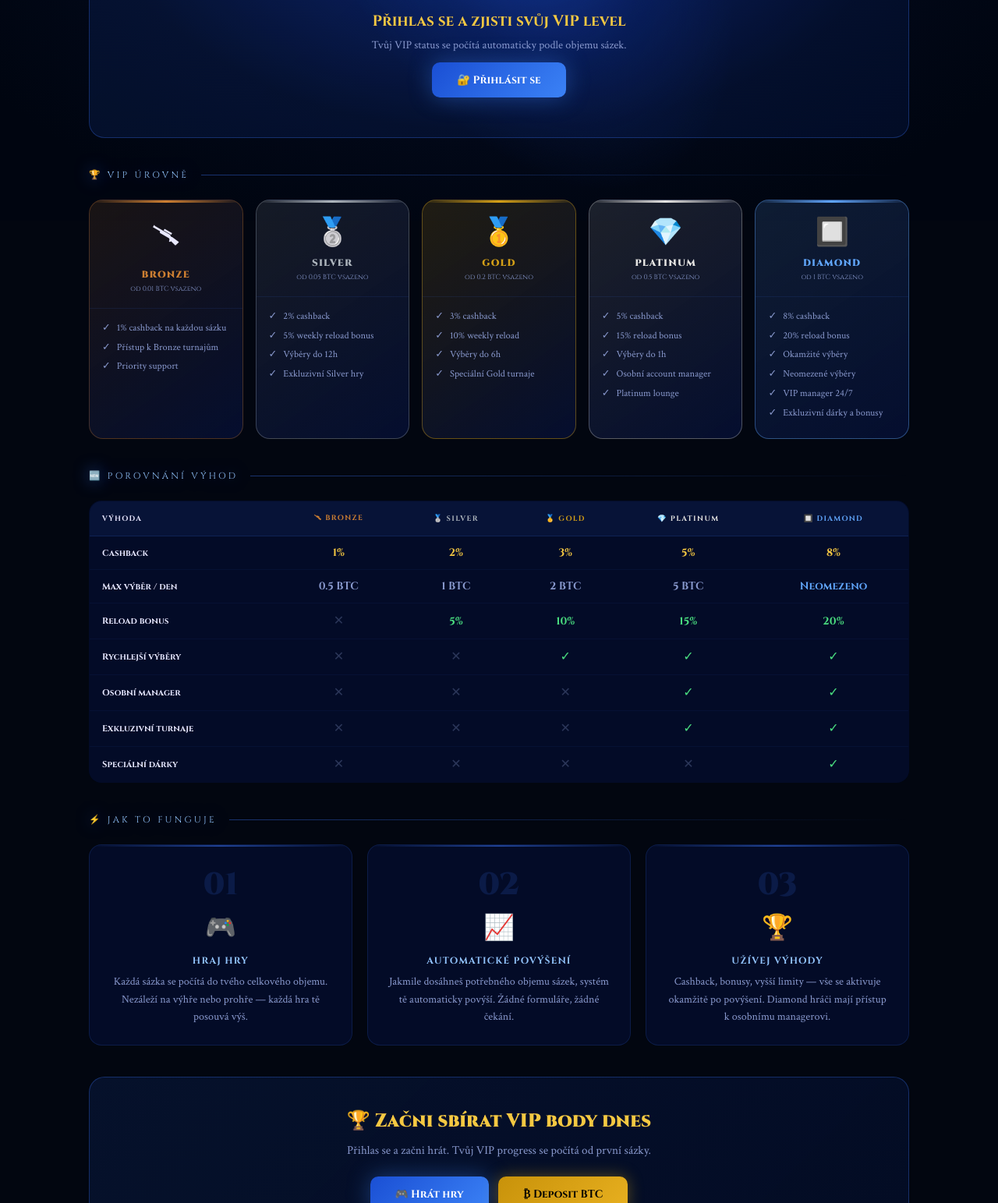
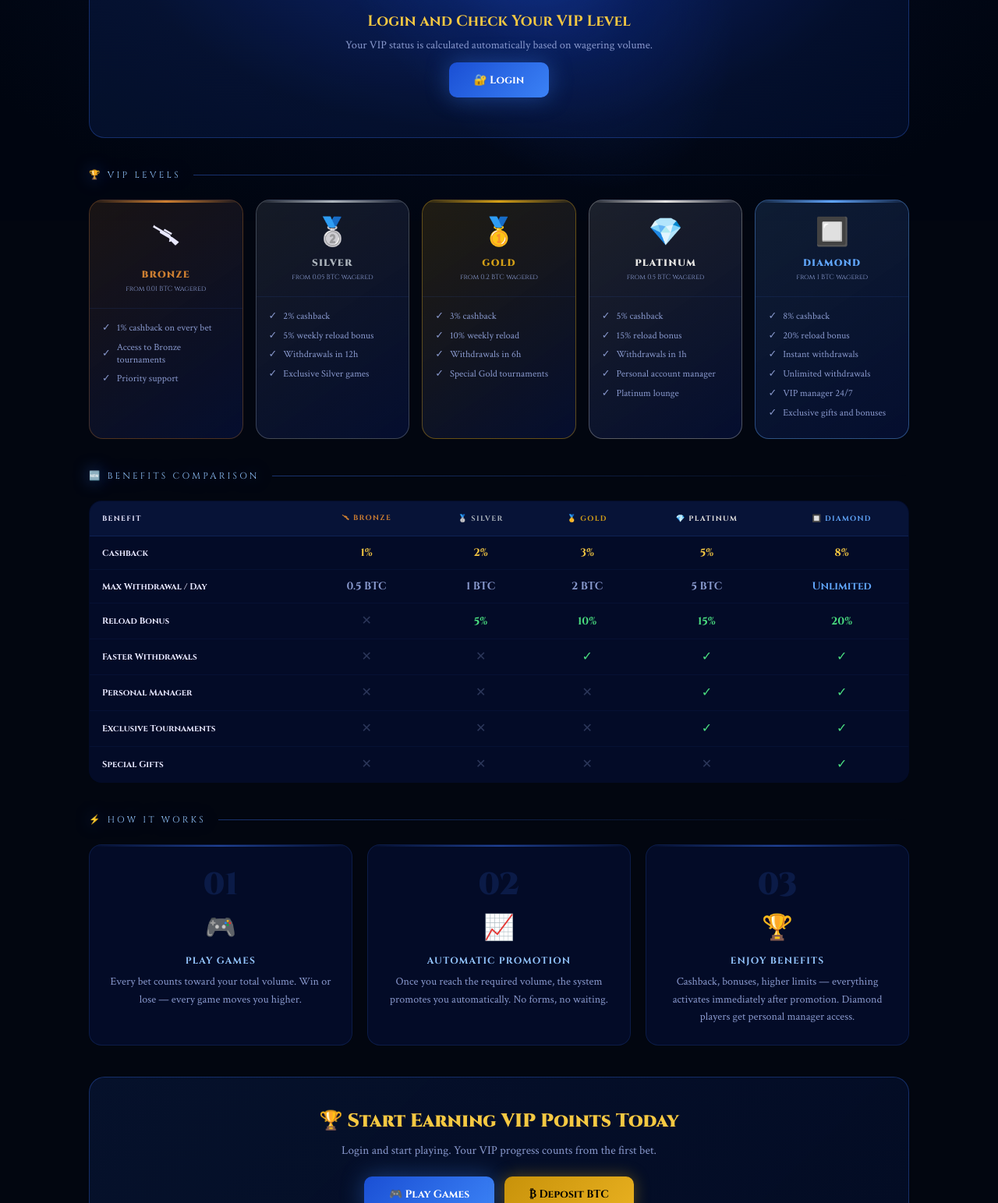
Before and after one commit to petrholoubek/cryptokasino, a plain HTML site: page vip.html in a window 1280 px wide. Shown: the part 517-2060 px from the top of the page at 78% size. Drawn offline with nearby package versions, Linux system fonts and the light colour scheme.

Commit message:
Update vip.html

```diff
--- a/vip.html
+++ b/vip.html
@@ -1,5 +1,5 @@
 <!DOCTYPE html>
-<html lang="cs">
+<html lang="en">
 <head>
 <meta charset="UTF-8">
 <meta name="viewport" content="width=device-width, initial-scale=1.0">
@@ -168,7 +168,7 @@ footer{position:relative;z-index:2;border-top:1px solid rgba(60,120,255,0.15);pa
 
 <header>
   <a href="index.html" class="logo"><div class="logo-icon">&#8383;</div><span>Crypto</span><span>Kasino</span></a>
-  <nav><a href="casino.html">Casino</a><a href="live.html">Live</a><a href="sports.html">Sports</a><a href="vip.html">VIP</a><a href="promotions.html">Promotions</a><a href="affiliate.html">Affiliate</a></nav>
+  <nav><a href="casino.html">Casino</a><a href="live.html">Live</a><a href="sports.html">Sports</a><a href="vip.html" class="active">VIP</a><a href="promotions.html">Promotions</a><a href="affiliate.html">Affiliate</a></nav>
   <div class="header-right">
     <span class="btc-bal" id="headerBal">0.00000000 BTC</span>
     <span class="vip-badge-header" id="headerVip" style="display:none"></span>
@@ -194,16 +194,16 @@ footer{position:relative;z-index:2;border-top:1px solid rgba(60,120,255,0.15);pa
   <div class="vip-hero">
     <div class="vip-hero-tag">&#127942; Exclusive VIP Program</div>
     <h1>Play More. Earn More.</h1>
-    <p>Čím více hraješ, tím vyšší VIP level získáš — automaticky. Žádné přihlášky, žádné podmínky. Prostě hraj a sbírej výhody.</p>
+    <p>The more you play, the higher your VIP level — automatically. No applications, no conditions. Just play and collect benefits.</p>
   </div>
 
   <!-- PLAYER STATUS -->
   <div class="player-status" id="playerStatus">
     <div class="ps-not-logged" id="psNotLogged">
       <div class="ps-not-logged-icon">&#127942;</div>
-      <div class="ps-not-logged-title">Přihlas se a zjisti svůj VIP level</div>
-      <div class="ps-not-logged-sub">Tvůj VIP status se počítá automaticky podle objemu sázek.</div>
-      <a href="login.html" class="btn-primary">&#128272; Přihlásit se</a>
+      <div class="ps-not-logged-title">Login and Check Your VIP Level</div>
+      <div class="ps-not-logged-sub">Your VIP status is calculated automatically based on wagering volume.</div>
+      <a href="login.html" class="btn-primary">&#128272; Login</a>
     </div>
     <div id="psLogged" style="display:none">
       <div class="ps-header">
@@ -221,7 +221,7 @@ footer{position:relative;z-index:2;border-top:1px solid rgba(60,120,255,0.15);pa
       </div>
       <div class="ps-stats">
         <div class="ps-stat">
-          <div class="ps-stat-lbl">Celkem vsazeno</div>
+          <div class="ps-stat-lbl">Total Wagered</div>
           <div class="ps-stat-val" id="psTotalWagered">—</div>
         </div>
         <div class="ps-stat">
@@ -229,14 +229,14 @@ footer{position:relative;z-index:2;border-top:1px solid rgba(60,120,255,0.15);pa
           <div class="ps-stat-val" id="psCashback" style="color:var(--gold-light)">—</div>
         </div>
         <div class="ps-stat">
-          <div class="ps-stat-lbl">Max výběr/den</div>
+          <div class="ps-stat-lbl">Max Withdrawal/Day</div>
           <div class="ps-stat-val" id="psMaxWith" style="color:var(--blue)">—</div>
         </div>
       </div>
       <!-- PROGRESS BAR -->
       <div class="ps-progress" id="psProgress">
         <div class="ps-progress-header">
-          <span class="ps-progress-label" id="psProgressLabel">Pokrok do dalšího levelu</span>
+          <span class="ps-progress-label" id="psProgressLabel">Progress to Next Level</span>
           <span class="ps-progress-pct" id="psProgressPct">0%</span>
         </div>
         <div class="ps-progress-track">
@@ -251,18 +251,18 @@ footer{position:relative;z-index:2;border-top:1px solid rgba(60,120,255,0.15);pa
   </div>
 
   <!-- VIP LEVELS -->
-  <div class="levels-title">&#127942; VIP Úrovně</div>
+  <div class="levels-title">&#127942; VIP Levels</div>
   <div class="levels-grid" id="levelsGrid">
-    <!-- Renderováno JS -->
+    <!-- Rendered by JS -->
   </div>
 
   <!-- BENEFITS TABLE -->
   <div class="benefits-section">
-    <div class="levels-title">&#127381; Porovnání výhod</div>
+    <div class="levels-title">&#127381; Benefits Comparison</div>
     <table class="benefits-table">
       <thead>
         <tr>
-          <th>Výhoda</th>
+          <th>Benefit</th>
           <th style="color:#cd7f32">&#129350; Bronze</th>
           <th style="color:#adb5bd">&#129352; Silver</th>
           <th style="color:#D4A017">&#129351; Gold</th>
@@ -280,15 +280,15 @@ footer{position:relative;z-index:2;border-top:1px solid rgba(60,120,255,0.15);pa
           <td><span class="bt-val bt-gold">8%</span></td>
         </tr>
         <tr>
-          <td>Max výběr / den</td>
+          <td>Max Withdrawal / Day</td>
           <td><span class="bt-val">0.5 BTC</span></td>
           <td><span class="bt-val">1 BTC</span></td>
           <td><span class="bt-val">2 BTC</span></td>
           <td><span class="bt-val">5 BTC</span></td>
-          <td><span class="bt-val bt-diamond">Neomezeno</span></td>
+          <td><span class="bt-val bt-diamond">Unlimited</span></td>
         </tr>
         <tr>
-          <td>Reload bonus</td>
+          <td>Reload Bonus</td>
           <td><span class="bt-cross">✕</span></td>
           <td><span class="bt-val bt-green">5%</span></td>
           <td><span class="bt-val bt-green">10%</span></td>
@@ -296,7 +296,7 @@ footer{position:relative;z-index:2;border-top:1px solid rgba(60,120,255,0.15);pa
           <td><span class="bt-val bt-green">20%</span></td>
         </tr>
         <tr>
-          <td>Rychlejší výběry</td>
+          <td>Faster Withdrawals</td>
           <td><span class="bt-cross">✕</span></td>
           <td><span class="bt-cross">✕</span></td>
           <td><span class="bt-check">✓</span></td>
@@ -304,7 +304,7 @@ footer{position:relative;z-index:2;border-top:1px solid rgba(60,120,255,0.15);pa
           <td><span class="bt-check">✓</span></td>
         </tr>
         <tr>
-          <td>Osobní manager</td>
+          <td>Personal Manager</td>
           <td><span class="bt-cross">✕</span></td>
           <td><span class="bt-cross">✕</span></td>
           <td><span class="bt-cross">✕</span></td>
@@ -312,7 +312,7 @@ footer{position:relative;z-index:2;border-top:1px solid rgba(60,120,255,0.15);pa
           <td><span class="bt-check">✓</span></td>
         </tr>
         <tr>
-          <td>Exkluzivní turnaje</td>
+          <td>Exclusive Tournaments</td>
           <td><span class="bt-cross">✕</span></td>
           <td><span class="bt-cross">✕</span></td>
           <td><span class="bt-cross">✕</span></td>
@@ -320,7 +320,7 @@ footer{position:relative;z-index:2;border-top:1px solid rgba(60,120,255,0.15);pa
           <td><span class="bt-check">✓</span></td>
         </tr>
         <tr>
-          <td>Speciální dárky</td>
+          <td>Special Gifts</td>
           <td><span class="bt-cross">✕</span></td>
           <td><span class="bt-cross">✕</span></td>
           <td><span class="bt-cross">✕</span></td>
@@ -333,35 +333,35 @@ footer{position:relative;z-index:2;border-top:1px solid rgba(60,120,255,0.15);pa
 
   <!-- HOW IT WORKS -->
   <div class="how-section">
-    <div class="levels-title">&#9889; Jak to funguje</div>
+    <div class="levels-title">&#9889; How It Works</div>
     <div class="how-steps">
       <div class="how-step">
         <div class="how-step-num">01</div>
         <div class="how-step-icon">&#127918;</div>
-        <div class="how-step-title">Hraj hry</div>
-        <div class="how-step-desc">Každá sázka se počítá do tvého celkového objemu. Nezáleží na výhře nebo prohře — každá hra tě posouvá výš.</div>
+        <div class="how-step-title">Play Games</div>
+        <div class="how-step-desc">Every bet counts toward your total volume. Win or lose — every game moves you higher.</div>
       </div>
       <div class="how-step">
         <div class="how-step-num">02</div>
         <div class="how-step-icon">&#128200;</div>
-        <div class="how-step-title">Automatické povýšení</div>
-        <div class="how-step-desc">Jakmile dosáhneš potřebného objemu sázek, systém tě automaticky povýší. Žádné formuláře, žádné čekání.</div>
+        <div class="how-step-title">Automatic Promotion</div>
+        <div class="how-step-desc">Once you reach the required volume, the system promotes you automatically. No forms, no waiting.</div>
       </div>
       <div class="how-step">
         <div class="how-step-num">03</div>
         <div class="how-step-icon">&#127942;</div>
-        <div class="how-step-title">Užívej výhody</div>
-        <div class="how-step-desc">Cashback, bonusy, vyšší limity — vše se aktivuje okamžitě po povýšení. Diamond hráči mají přístup k osobnímu managerovi.</div>
+        <div class="how-step-title">Enjoy Benefits</div>
+        <div class="how-step-desc">Cashback, bonuses, higher limits — everything activates immediately after promotion. Diamond players get personal manager access.</div>
       </div>
     </div>
   </div>
 
   <!-- CTA -->
   <div class="vip-cta" id="ctaSection">
-    <h2>&#127942; Začni sbírat VIP body dnes</h2>
-    <p>Přihlas se a začni hrát. Tvůj VIP progress se počítá od první sázky.</p>
+    <h2>&#127942; Start Earning VIP Points Today</h2>
+    <p>Login and start playing. Your VIP progress counts from the first bet.</p>
     <div class="cta-btns">
-      <a href="casino.html" class="btn-primary">&#127918; Hrát hry</a>
+      <a href="casino.html" class="btn-primary">&#127918; Play Games</a>
       <a href="deposit.html" class="btn-gold">&#8383; Deposit BTC</a>
     </div>
   </div>
@@ -372,11 +372,11 @@ footer{position:relative;z-index:2;border-top:1px solid rgba(60,120,255,0.15);pa
 
 <script>
 const VIP_LEVELS = [
-  {id:'bronze',  name:'Bronze',  icon:'&#129350;', color:'#cd7f32', minBtc:0.01, cashback:1,  maxWith:0.5,  reload:0,  benefits:['1% cashback na každou sázku','Přístup k Bronze turnajům','Priority support']},
-  {id:'silver',  name:'Silver',  icon:'&#129352;', color:'#adb5bd', minBtc:0.05, cashback:2,  maxWith:1.0,  reload:5,  benefits:['2% cashback','5% weekly reload bonus','Výběry do 12h','Exkluzivní Silver hry']},
-  {id:'gold',    name:'Gold',    icon:'&#129351;', color:'#D4A017', minBtc:0.20, cashback:3,  maxWith:2.0,  reload:10, benefits:['3% cashback','10% weekly reload','Výběry do 6h','Speciální Gold turnaje']},
-  {id:'platinum',name:'Platinum',icon:'&#128142;', color:'#e5e4e2', minBtc:0.50, cashback:5,  maxWith:5.0,  reload:15, benefits:['5% cashback','15% reload bonus','Výběry do 1h','Osobní account manager','Platinum lounge']},
-  {id:'diamond', name:'Diamond', icon:'&#128306;', color:'#60a5fa', minBtc:1.00, cashback:8,  maxWith:null, reload:20, benefits:['8% cashback','20% reload bonus','Okamžité výběry','Neomezené výběry','VIP manager 24/7','Exkluzivní dárky a bonusy']},
+  {id:'bronze',  name:'Bronze',  icon:'&#129350;', color:'#cd7f32', minBtc:0.01, cashback:1,  maxWith:0.5,  reload:0,  benefits:['1% cashback on every bet','Access to Bronze tournaments','Priority support']},
+  {id:'silver',  name:'Silver',  icon:'&#129352;', color:'#adb5bd', minBtc:0.05, cashback:2,  maxWith:1.0,  reload:5,  benefits:['2% cashback','5% weekly reload bonus','Withdrawals in 12h','Exclusive Silver games']},
+  {id:'gold',    name:'Gold',    icon:'&#129351;', color:'#D4A017', minBtc:0.20, cashback:3,  maxWith:2.0,  reload:10, benefits:['3% cashback','10% weekly reload','Withdrawals in 6h','Special Gold tournaments']},
+  {id:'platinum',name:'Platinum',icon:'&#128142;', color:'#e5e4e2', minBtc:0.50, cashback:5,  maxWith:5.0,  reload:15, benefits:['5% cashback','15% reload bonus','Withdrawals in 1h','Personal account manager','Platinum lounge']},
+  {id:'diamond', name:'Diamond', icon:'&#128306;', color:'#60a5fa', minBtc:1.00, cashback:8,  maxWith:null, reload:20, benefits:['8% cashback','20% reload bonus','Instant withdrawals','Unlimited withdrawals','VIP manager 24/7','Exclusive gifts and bonuses']},
 ];
 
 const VIP_ORDER = ['none','bronze','silver','gold','platinum','diamond'];
@@ -413,8 +413,8 @@ function renderLevels(currentLevel){
       <div class="lc-header">
         <div class="lc-icon">${lv.icon}</div>
         <div class="lc-name">${lv.name}</div>
-        <div class="lc-req">od ${lv.minBtc} BTC vsazeno</div>
-        ${isCurrent?'<div class="lc-current-tag">&#9989; Tvůj level</div>':''}
+        <div class="lc-req">from ${lv.minBtc} BTC wagered</div>
+        ${isCurrent?'<div class="lc-current-tag">&#9989; Your Level</div>':''}
       </div>
       <div class="lc-body">
         ${lv.benefits.map(b=>`<div class="lc-benefit"><span class="lc-benefit-icon">&#10003;</span><span>${b}</span></div>`).join('')}
@@ -452,7 +452,7 @@ async function loadPlayer(){
     return;
   }
 
-  // Zobraz player status
+  // Show player status
   document.getElementById('psNotLogged').style.display='none';
   document.getElementById('psLogged').style.display='block';
 
@@ -487,7 +487,7 @@ async function loadPlayer(){
   const wagered = parseFloat(prof.total_wagered_btc||0);
   document.getElementById('psTotalWagered').textContent = wagered.toFixed(5)+' BTC';
   document.getElementById('psCashback').textContent = (vipData?.cashback||0)+'%';
-  document.getElementById('psMaxWith').textContent = vipData?.maxWith ? vipData.maxWith+' BTC/den' : 'Neomezeno';
+  document.getElementById('psMaxWith').textContent = vipData?.maxWith ? vipData.maxWith+' BTC/day' : 'Unlimited';
 
   // Progress bar
   if(nextData){
@@ -496,26 +496,26 @@ async function loadPlayer(){
     const progress = Math.min(((wagered-currMin)/(nextMin-currMin))*100, 100);
     document.getElementById('psProgressFill').style.width = progress+'%';
     document.getElementById('psProgressPct').textContent = Math.round(progress)+'%';
-    document.getElementById('psProgressLabel').textContent = 'Pokrok do '+nextData.name;
+    document.getElementById('psProgressLabel').textContent = 'Progress to '+nextData.name;
     document.getElementById('psCurrentLevelLabel').textContent = (vipData?.name||'Member')+' ('+wagered.toFixed(4)+' BTC)';
     document.getElementById('psNextLevelLabel').textContent = nextData.name+' ('+nextData.minBtc+' BTC)';
-    // Potřeba vsadit ještě
+    // Need to wager more
     const need = Math.max(0, nextMin - wagered);
     if(need > 0){
-      document.getElementById('psProgressLabel').textContent = 'Ještě '+need.toFixed(4)+' BTC do '+nextData.name;
+      document.getElementById('psProgressLabel').textContent = need.toFixed(4)+' BTC more to '+nextData.name;
     }
   } else {
     // Diamond — max level
     document.getElementById('psProgressFill').style.width='100%';
     document.getElementById('psProgressFill').style.background='linear-gradient(to right,#1a4fd4,#60a5fa)';
     document.getElementById('psProgressPct').textContent='MAX';
-    document.getElementById('psProgressLabel').textContent='Dosáhl jsi nejvyššího VIP levelu!';
-    document.getElementById('psCurrentLevelLabel').textContent='&#128306; Diamond — Nejvyšší level';
+    document.getElementById('psProgressLabel').textContent='You reached the highest VIP level!';
+    document.getElementById('psCurrentLevelLabel').textContent='&#128306; Diamond — Highest Level';
     document.getElementById('psNextLevelLabel').textContent='';
   }
 
-  // CTA — pokud je přihlášen, změň text
-  document.getElementById('ctaSection').querySelector('h2').textContent = '&#127918; Pokračuj a povýš se na '+((nextData?.name)||'Diamond')+'!';
+  // CTA — if logged in, change text
+  document.getElementById('ctaSection').querySelector('h2').textContent = '&#127918; Keep Playing and Reach '+((nextData?.name)||'Diamond')+'!';
 }
 
 function hexToRgb(hex){
```
